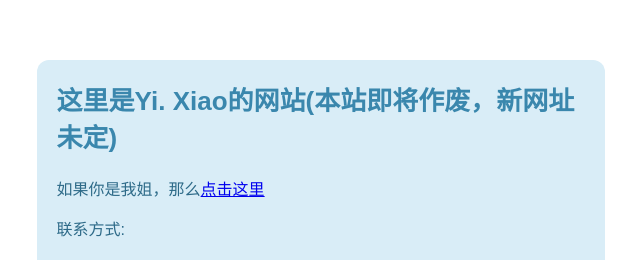
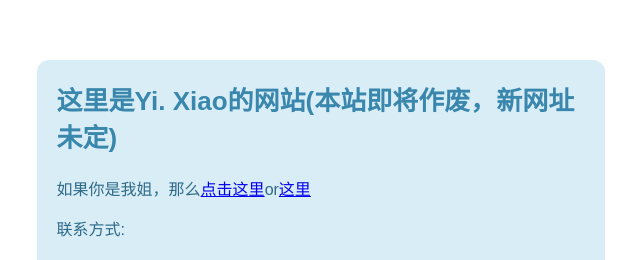
Before and after one commit to Bananayx/YiXiao5408.github.io, a plain HTML site: page index.html in a window 1280 px wide. Shown: the part 140-400 px from the top of the page, 319-959 px from the left. Drawn offline with Linux system fonts and the light colour scheme.

Commit message:
Update index.html

```diff
--- a/index.html
+++ b/index.html
@@ -50,7 +50,7 @@
       <div>
            <h1>这里是Yi. Xiao的网站(本站即将作废，新网址未定)</h1>
         <dl>
-          <dt>如果你是我姐，那么<a href="https://yixiao5408.github.io/ls.html"  target="_blank">点击这里</a><dt>
+          <dt>如果你是我姐，那么<a href="https://yixiao5408.github.io/ls.html"  target="_blank">点击这里</a>or<a href="https://yixiao5408.github.io/ll.html"  target="_blank">这里</a><dt>
           <dt>联系方式:</dt>
           <dd>1：xiaoyi9289@outlook.com</dd>
           <dt>&nbsp;</dt>
```
